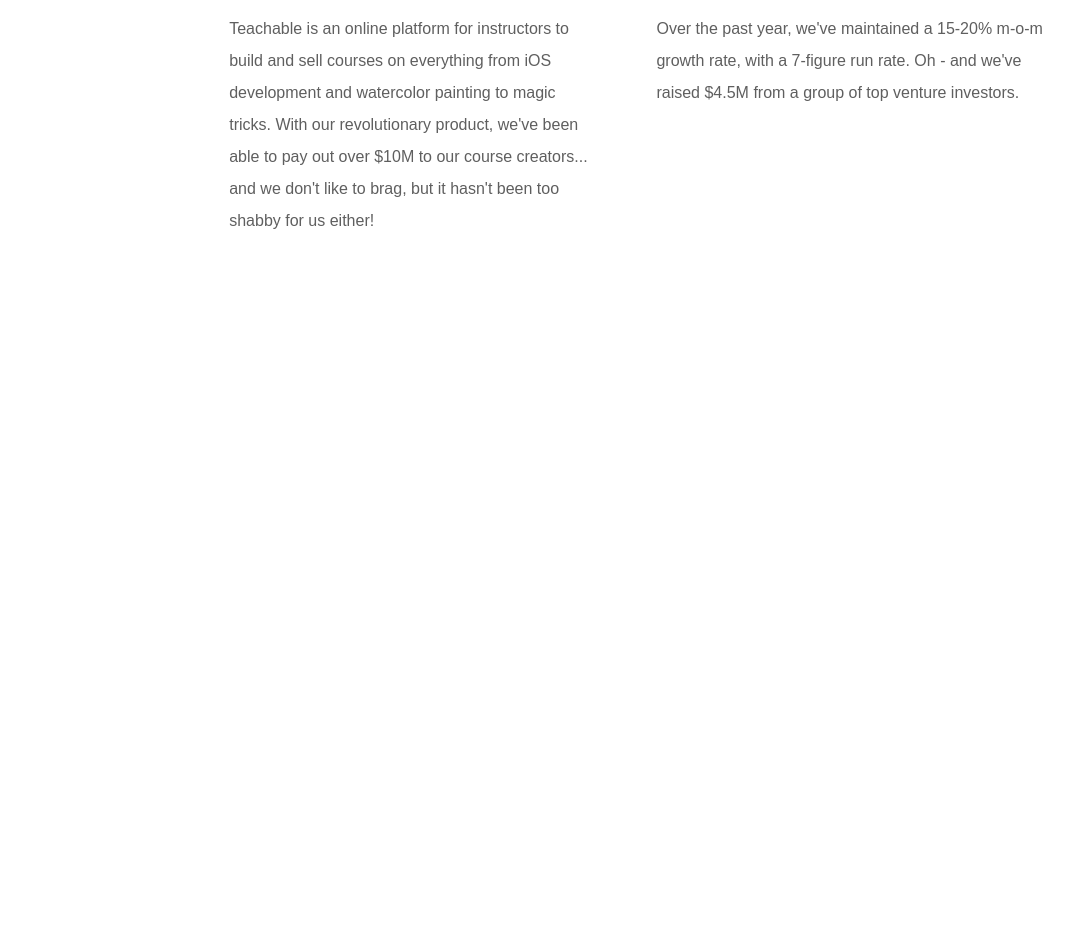
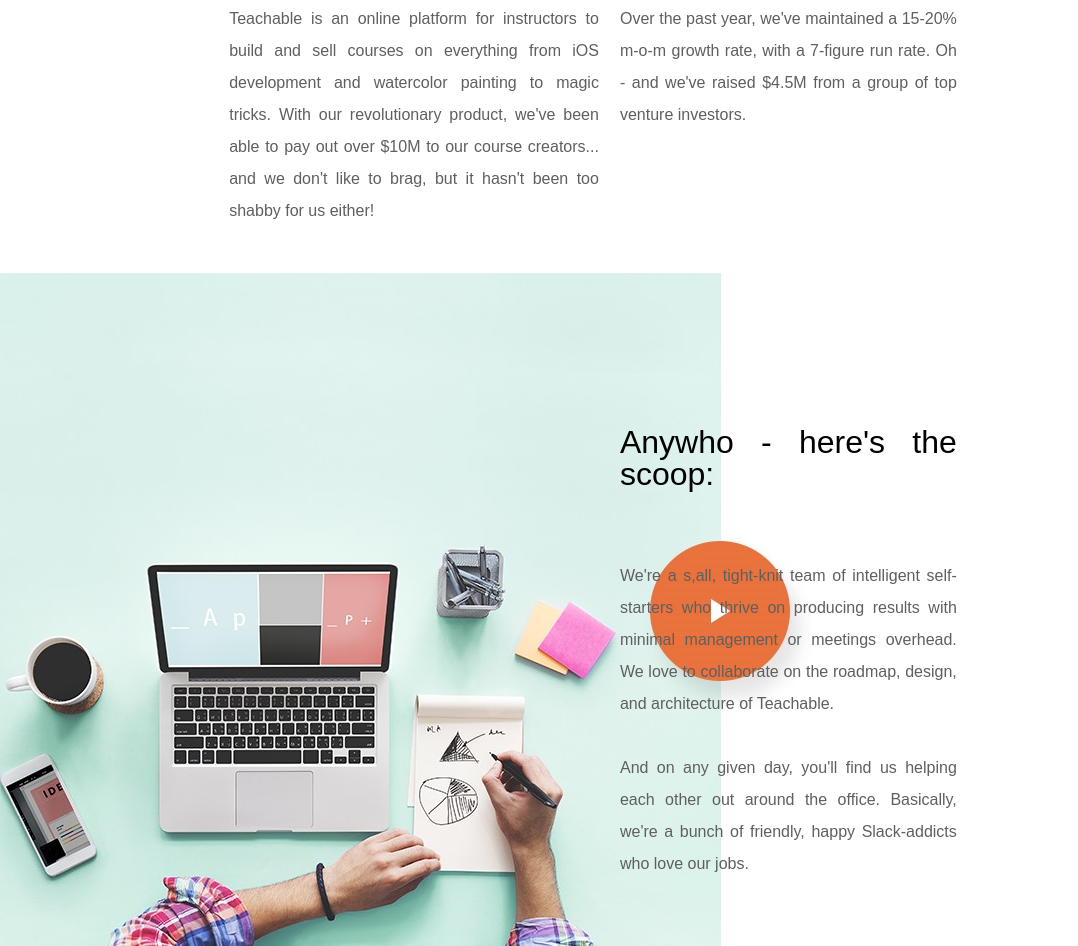
Before and after one commit to LRodriguez92/teachable-, a plain HTML site: page index.html in a window 1280 px wide. Shown: the part 422-1368 px from the top of the page, without its empty margins (0-1078 px from the left). Before the commit the page ends 800 px from the top, so only its background shows below. Drawn offline with Linux system fonts and the light colour scheme.

Commit message:
add image and heres the scoop section

```diff
--- a/index.html
+++ b/index.html
@@ -6,7 +6,6 @@
   </head>
   <body>
     <div id="nav">
-      <div class="container">
           <ul class="menuItems">
             <li id="teachable" style="color: #1EA69C;">teachable</li>
             <li>Features</li>
@@ -20,7 +19,6 @@
             <li>Log in</li>
             <li><span class="createCourse">Create a Course</span></li>
           </ul>
-      </div>
     </div>
 
     <div id="design">
@@ -44,6 +42,25 @@
       </div>
     </div>
 
+      <div class="container">
+        <img class="workdesk" src="./img/workdesk.jpg">
+
+        <div class="scoop rightAlign">
+          <h1>Anywho - here's the scoop:</h1>
+            <br>
+          <p>
+            We're a s,all, tight-knit team of intelligent self-starters who
+            thrive on producing results with minimal management or meetings
+            overhead.  We love to collaborate on the roadmap, design, and
+            architecture of Teachable.
+            <br>
+            <br>
+            And on any given day, you'll find us helping each other out around
+            the office.  Basically, we're a bunch of friendly, happy Slack-addicts
+            who love our jobs.
+          </p>
+        </div>
+    </div>
 
   </body>
 
--- a/style.css
+++ b/style.css
@@ -1,5 +1,6 @@
 html{
   font-family: Arial, Helvetica, sans-serif;
+  text-align: justify;
 }
 
 p{
@@ -10,7 +11,10 @@
   margin: 0 auto;
   width: 65%;
 }
+
 #nav{
+  margin: 0 auto;
+  width: 65%;
   margin-top: 35px;
   margin-bottom: 150px;
 }
@@ -47,6 +51,10 @@
   padding-right: 33px;
 }
 
+#design{
+      margin-bottom: 356px;
+}
+
 #design h5{
   color: #E9713D;
   background-color: #FEF1EB;
@@ -61,7 +69,7 @@
 }
 
 .designSum{
-    margin-top: 80px;
+    margin-top: 70px;
     line-height: 2em;
 }
 
@@ -72,5 +80,21 @@
 
 .rightAlign{
   float: right;
-  width: 48%;
+  width: 41%;
+  position: relative;
+  left: -94px;
 }
+
+.workdesk{
+  position: absolute;
+  margin-left: -338px;
+}
+
+.scoop{
+      line-height: 2em;
+      padding-top: 16%;
+}
+
+.scoop h1{
+  font-weight: normal;
+}
```
Also changed, not shown: img/workdesk.jpg (added).
